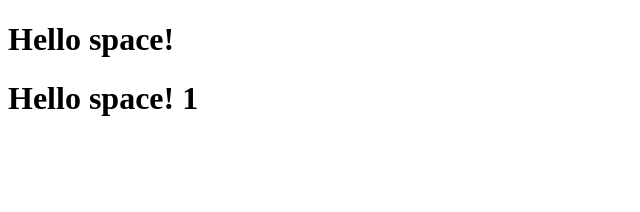
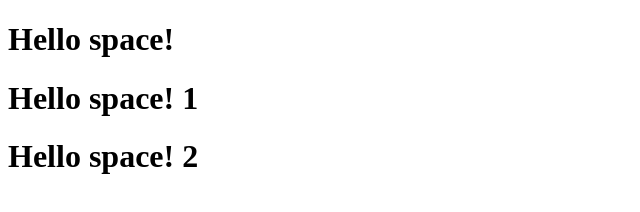
Before and after one commit to BadirkhanovRovshanITStep/Education, a plain HTML site: page index.html in a window 1280 px wide. Shown: the whole page, without its empty margins (0-640 px from the left). Drawn offline with Linux system fonts and the light colour scheme.

Commit message:
add new line

```diff
--- a/index.html
+++ b/index.html
@@ -8,5 +8,6 @@
 <body>
     <h1>Hello space!</h1>
     <h1>Hello space! 1</h1>
+    <h1>Hello space! 2</h1>
 </body>
 </html>
```
